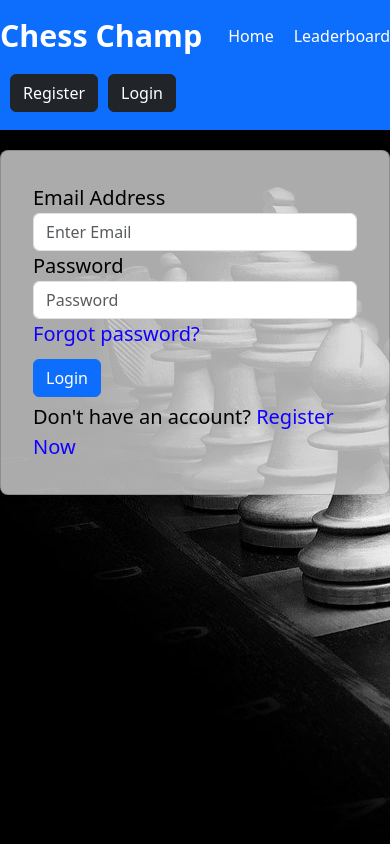
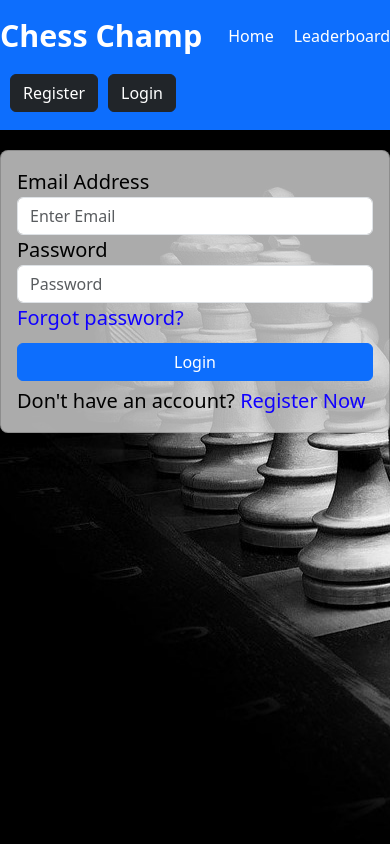
Before and after one commit to tilak318/ChessChamp-Backend, a React (Create React App) app in the folder client/: page /login in a window 390 px wide. Built offline with nearby package versions, Linux system fonts and the light colour scheme; no server answers.

Commit message:
Resolved merge conflicts

```diff
--- a/client/src/style.css
+++ b/client/src/style.css
@@ -77,6 +77,32 @@ body {
   justify-content: center;
   margin: 10px auto;
 }
+
+/* Responsive styles */
+@media (max-width: 768px) {
+  .login-form {
+    padding: 1.5rem;
+  }
+}
+
+@media (max-width: 480px) {
+  .login-form {
+    padding: 1rem;
+  }
+
+  .btn-primary {
+    width: 100%;
+  }
+
+  .LoginButton {
+    flex-direction: column;
+  }
+
+  .LoginSpinner {
+    margin-top: 1rem;
+  }
+}
+
 
 /* Landing page styling */
 #landing-page-container {
```
